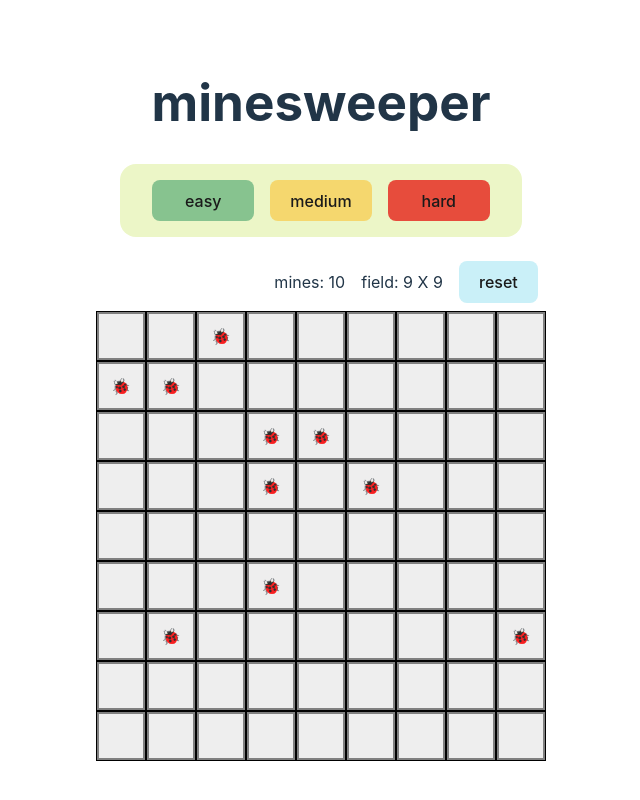
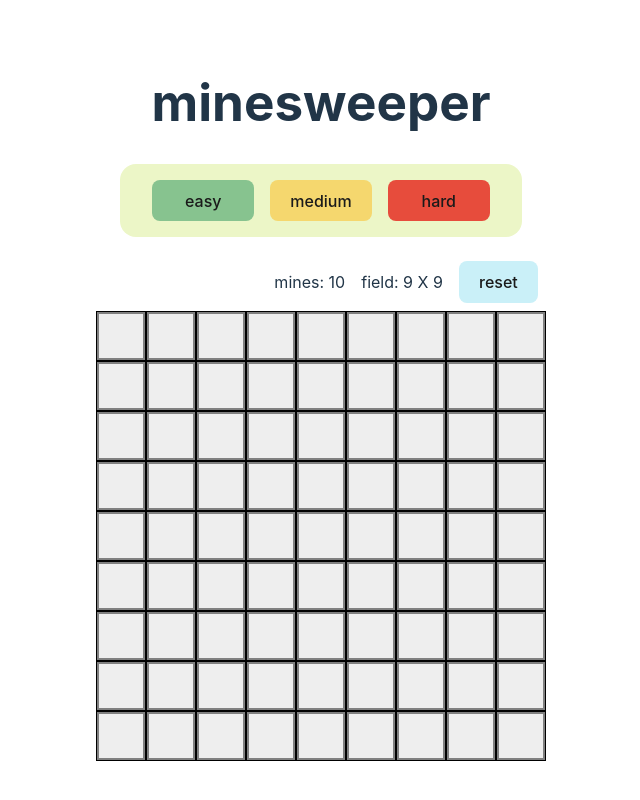
Before and after one commit to Jim876633/minesweeper, a React (Vite) app: page / in a window 1280 px wide. Shown: the whole page, without its empty margins (319-959 px from the left). Built offline with nearby package versions, Linux system fonts and the light colour scheme.

Commit message:
:rocket: update: hide cells mines

```diff
--- a/src/pages/Minesweeper/Cell/index.tsx
+++ b/src/pages/Minesweeper/Cell/index.tsx
@@ -25,7 +25,7 @@ const Cell = ({ cellInfo }: PropsType) => {
       }`}
       onClick={clickCellHandler}
     >
-      {cellInfo.isMine && "🐞"}
+      {cellInfo.isMine && cellInfo.isTrigger && "🐞"}
       {cellInfo.aroundMinesCount > 0 && cellInfo.aroundMinesCount}
     </div>
   );
```
